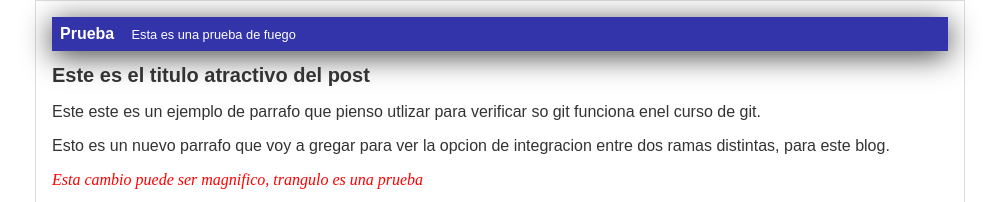
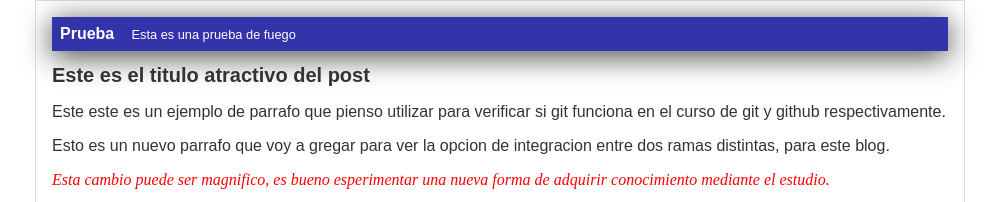
Before and after one commit to josseph501/GitBlogPrueba.github.io, a plain HTML site: page myblog.html in a window 1280 px wide. Shown: the top 202 px of the page, without its empty margins (140-1139 px from the left). Drawn offline with Linux system fonts and the light colour scheme; grey boxes are pictures that could not be loaded.

Commit message:
se actualiza documento

```diff
--- a/myblog.html
+++ b/myblog.html
@@ -23,21 +23,20 @@
                 Este es el titulo atractivo del post
             </h1>
             <p>
-                Este este es un ejemplo de parrafo que pienso utlizar para
-                verificar so git funciona enel curso de git.
+                Este este es un ejemplo de parrafo que pienso utilizar para
+                verificar si git funciona en el curso de git y github respectivamente.
             </p>
             <p>
                Esto es un nuevo parrafo que voy a gregar para ver la opcion de integracion entre dos
                ramas distintas, para este blog.
             </p>
             <p id="parrafo">
-               Esta cambio puede ser magnifico, trangulo es una prueba
+               Esta cambio puede ser magnifico, es bueno esperimentar una nueva forma de
+               adquirir conocimiento mediante el estudio.
             </p>
-
-
           <div>
             <iframe width="560" height="315"
-            src="https://www.youtube.com/embed/5Ipg_Aof1SM?authohide=1"
+            src="https://www.youtube.com/embed/67gGUf1-LCk"
             allowfullscreen></iframe>
           </div>
 
```
